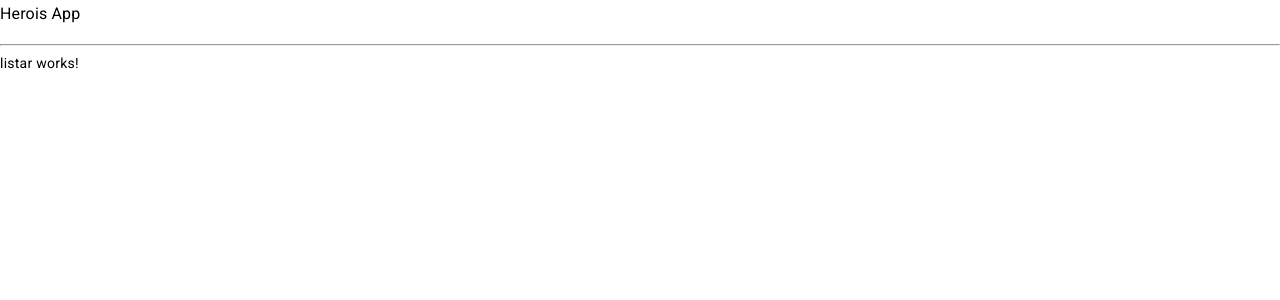
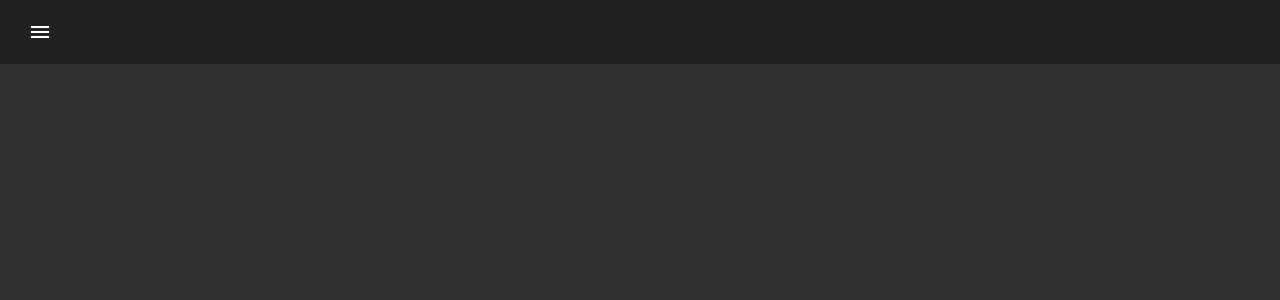
Before and after one commit to Blenybonze/herois-app, an Angular app: page /herois/listar in a window 1280 px wide. Shown: the top 300 px of the page. Built offline with nearby package versions, Linux system fonts and the light colour scheme.

Commit message:
Modulos e sidenav implementados de forma basica.

```diff
--- a/package.json
+++ b/package.json
@@ -15,6 +15,7 @@
     "@angular/common": "^15.0.0",
     "@angular/compiler": "^15.0.0",
     "@angular/core": "^15.0.0",
+    "@angular/flex-layout": "^14.0.0-beta.41",
     "@angular/forms": "^15.0.0",
     "@angular/material": "^15.1.1",
     "@angular/platform-browser": "^15.0.0",
--- a/src/app/herois/herois.module.ts
+++ b/src/app/herois/herois.module.ts
@@ -3,6 +3,7 @@
 
 
 import { HeroisRoutingModule } from './herois-routing.module';
+import { MaterialModule } from '../material/material.module';
 
 
 import { InserirComponent } from './pages/inserir/inserir.component';
@@ -10,8 +11,6 @@
 import { HeroiComponent } from './pages/heroi/heroi.component';
 import { HomeComponent } from './pages/home/home.component';
 import { ListarComponent } from './pages/listar/listar.component';
-
-
 
 
 @NgModule({
@@ -25,6 +24,7 @@
   imports: [
     CommonModule,
     HeroisRoutingModule,
+    MaterialModule
   ]
 })
 export class HeroisModule { }
--- a/src/app/herois/pages/home/home.component.html
+++ b/src/app/herois/pages/home/home.component.html
@@ -1,4 +1,11 @@
-<h3>Herois App</h3>
-<hr>
+<mat-sidenav-container fullscreen>
+    <mat-sidenav #sidenav>
+        <h1>Sidenav</h1>
+    </mat-sidenav>
 
-<router-outlet></router-outlet>
+    <mat-toolbar>
+        <button mat-icon-button (click)="sidenav.toggle()">
+            <mat-icon>menu</mat-icon>
+        </button>
+    </mat-toolbar>
+</mat-sidenav-container>
```
Also changed, not shown: src/app/material/material.module.ts (+9 -2 lines), 1 other file (tests, documents, lock files or other folders).
